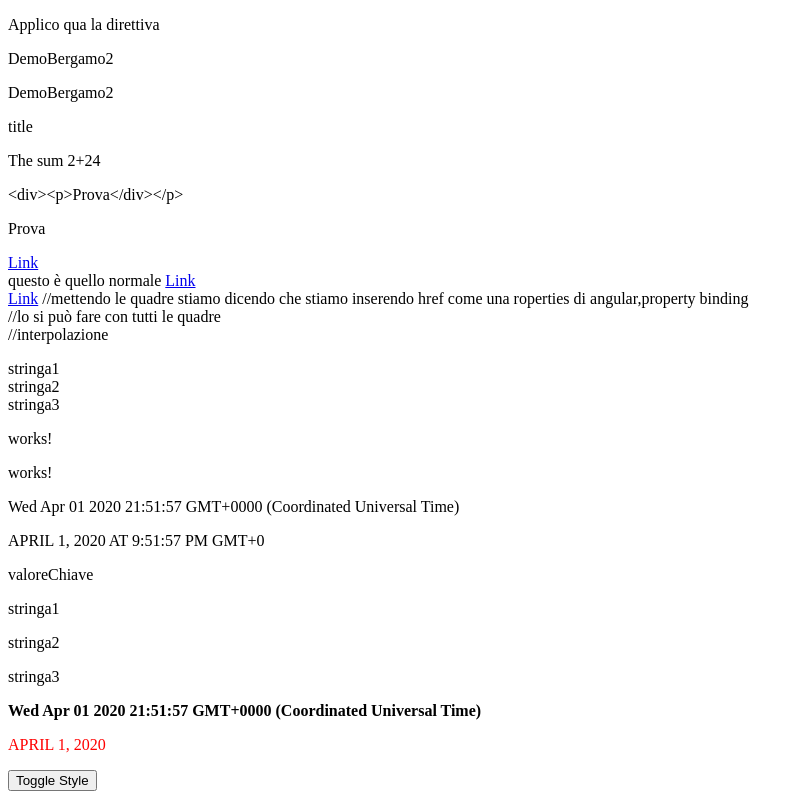
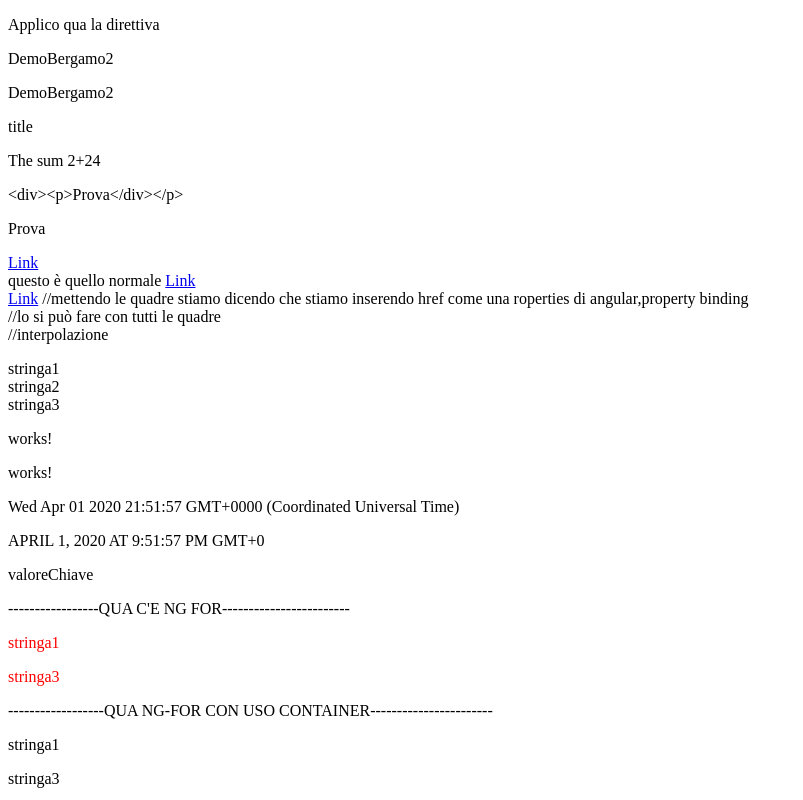
Before and after one commit to EmilioVerri/DemoBergamo2, an Angular app: page /primo in a window 1280 px wide. Shown: the top 800 px of the page, without its empty margins (0-803 px from the left). Built offline with nearby package versions, Linux system fonts and the light colour scheme.

Commit message:
utilizzo ng-container

```diff
--- a/src/app/primo/primo.component.html
+++ b/src/app/primo/primo.component.html
@@ -1,5 +1,5 @@
 <!--interpolazione-->
-<p [appHighlight]="'yellow'">Applico qua la direttiva</p>
+<p [appHighlight]="color">Applico qua la direttiva</p>
 
 
 
@@ -48,7 +48,25 @@
 <p>{{oggetto?.chiave}}</p>
 <p>{{oggetto1?.chiave}}</p>
 
-<p *ngFor="let elemento of lista">{{elemento}}</p>
+-----------------QUA C'E NG FOR------------------------
+<p *ngFor="let elemento of lista" [appHighlight]="'red'">
+  <span *ngIf="elemento !=='stringa2'">
+  {{elemento}}
+</span>
+</p>
+------------------QUA NG-FOR CON USO CONTAINER-----------------------
+<p *ngFor="let elemento of lista" [appHighlight]="'red'">
+  <ng-container *ngIf="elemento !=='stringa2'">
+  {{elemento}}
+</ng-container>
+</p>
+-------------------UTILIZZO NGIF-----------------------
+<p> Il mio colore preferito è il:
+  <ng-container *ngIf="color">
+    {{color}}
+  </ng-container>
+</p>
+---------------------------------------------------------
 
 <p [class.colorRed]="toggleStyle"
 [class.boldStyle]="!toggleStyle">{{titoloInput | lowercase}}
--- a/src/app/primo/primo.component.scss
+++ b/src/app/primo/primo.component.scss
@@ -5,3 +5,7 @@
 .boldStyle{
     font-weight:bold;
 }
+
+span{
+    color:red;
+}
--- a/src/app/primo/primo.component.ts
+++ b/src/app/primo/primo.component.ts
@@ -8,6 +8,9 @@ import { ComunicazioneService } from '../Comunicazione.service';
   styleUrls: ['./primo.component.scss']
 })
 export class PrimoComponent implements OnInit {
+
+color='blue';
+
 lista:string[]=['stringa1','stringa2','stringa3'];
 
 
```
